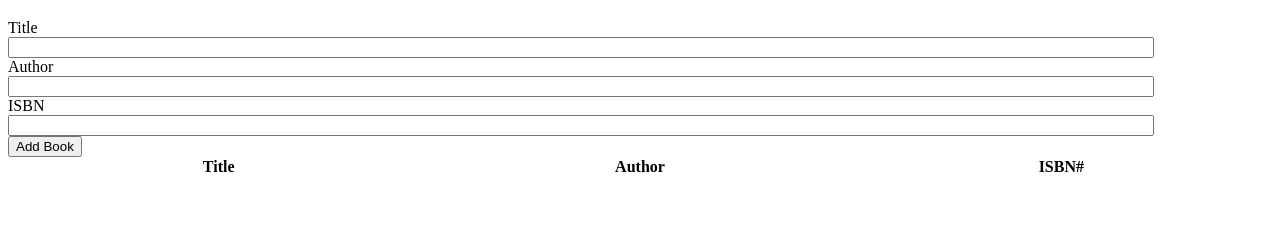
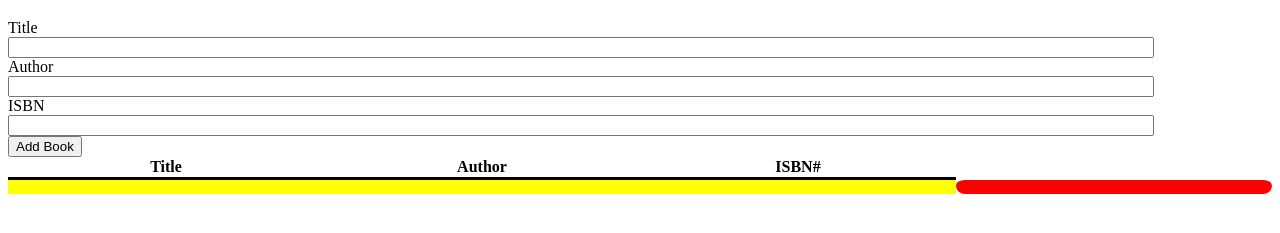
Before and after one commit to acciojob/book-list-imsunokdir, a website: page main.html in a window 1280 px wide. Shown: the part 61-294 px from the top of the page. Drawn offline with Linux system fonts and the light colour scheme.

Commit message:
created a submission

```diff
--- a/main.html
+++ b/main.html
@@ -36,6 +36,12 @@
 				</tr>
 		</thead>
 		<tbody id="book-list">
+			<tr>
+				<td></td>
+				<td></td>
+				<td></td>
+				<td class="delete"></td>
+			</tr>
 
 		</tbody>
 	</table>
```
